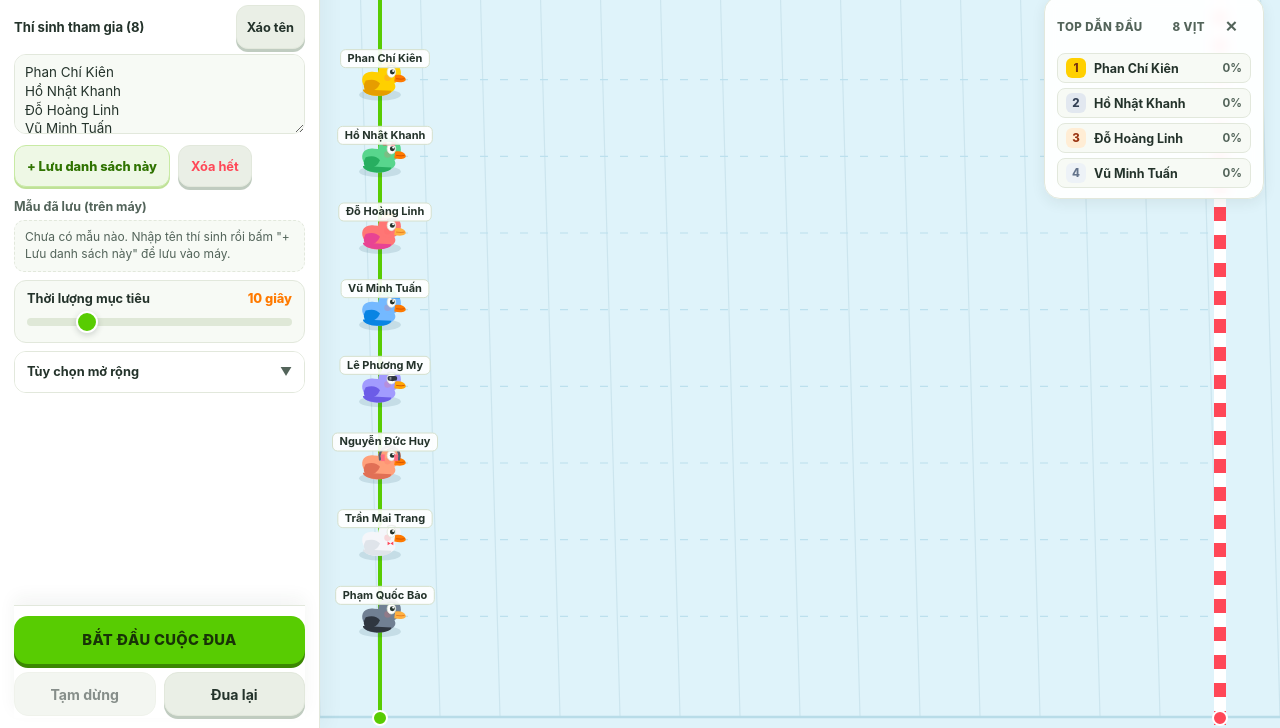
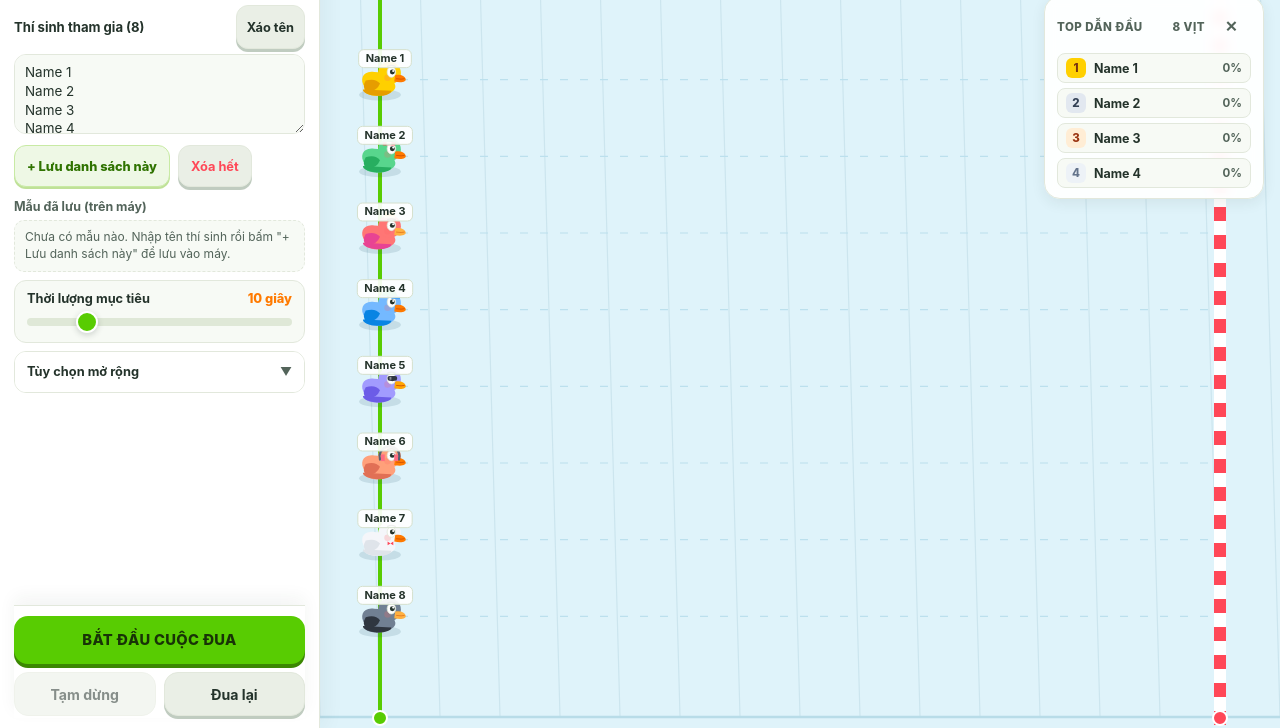
Before and after one commit to pckienuit/duck-race-nextgen, a plain HTML site: page index.html in a window 1280 px wide. Shown: the part 72-800 px from the top of the page. Drawn offline with Linux system fonts and the light colour scheme.

Commit message:
chore: update winner names and podium ranks in results modal

```diff
--- a/index.html
+++ b/index.html
@@ -1532,15 +1532,15 @@
       <p id="results-summary"></p>
       <div class="trophy-badge">🏆 QUÁN QUÂN CUỘC ĐUA</div>
       <div class="winner-subtitle">XIN CHÚC MỪNG</div>
-      <div class="winner-name" id="modal-winner-name">PHAN CHÍ KIÊN</div>
+      <div class="winner-name" id="modal-winner-name">Name 1</div>
       <div class="podium-ranks">
         <div class="podium-subitem">
           <span>HẠNG NHÌ</span>
-          <strong id="modal-rank-2">Hồ Nhật Khanh</strong>
+          <strong id="modal-rank-2">Name 2</strong>
         </div>
         <div class="podium-subitem">
           <span>HẠNG BA</span>
-          <strong id="modal-rank-3">Đỗ Hoàng Linh</strong>
+          <strong id="modal-rank-3">Name 3</strong>
         </div>
       </div>
       <div class="results-scroll" tabindex="0" role="region" aria-label="Toàn bộ kết quả cuộc đua">
@@ -2655,14 +2655,14 @@
         } catch (e) {}
 
         this.setNames([
-          'Phan Chí Kiên',
-          'Hồ Nhật Khanh',
-          'Đỗ Hoàng Linh',
-          'Vũ Minh Tuấn',
-          'Lê Phương My',
-          'Nguyễn Đức Huy',
-          'Trần Mai Trang',
-          'Phạm Quốc Bảo'
+          'Name 1',
+          'Name 2',
+          'Name 3',
+          'Name 4',
+          'Name 5',
+          'Name 6',
+          'Name 7',
+          'Name 8'
         ]);
       }
 
```
